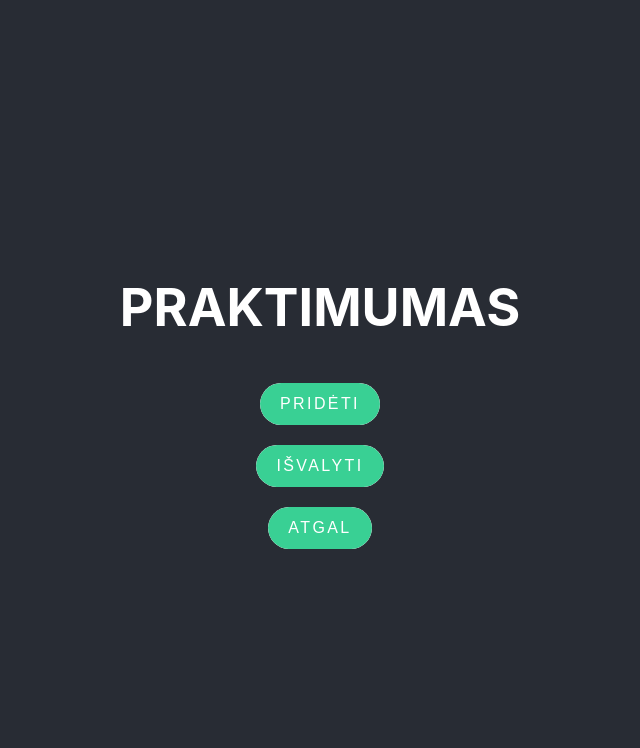
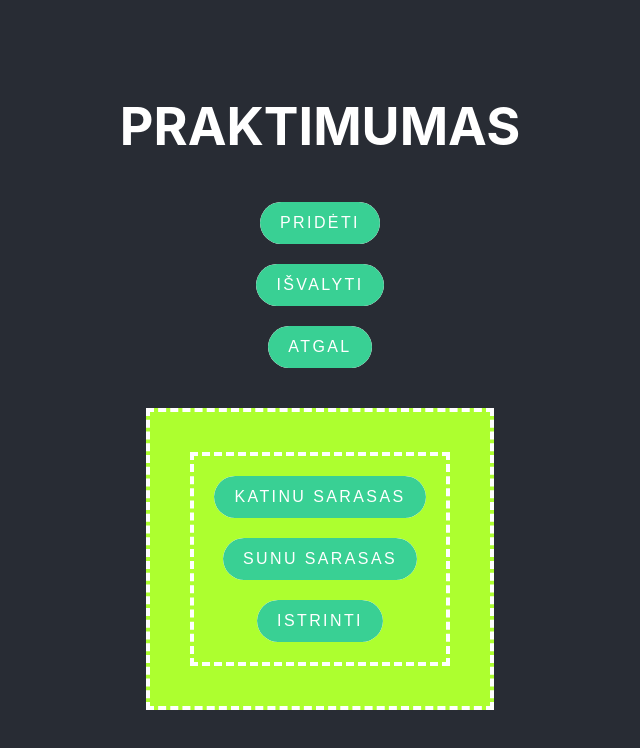
Before and after one commit to Nuotaikos/001, a React (Create React App) app in the folder r1/: page / in a window 1280 px wide. Shown: the top 748 px of the page, without its empty margins (320-960 px from the left). Built offline with nearby package versions, Linux system fonts and the light colour scheme.

Commit message:
add, rem cats

```diff
--- a/r1/src/App012.jsx
+++ b/r1/src/012.jsx
@@ -17,6 +17,7 @@
   const remKv = () => {
     setKv(k => k.slice(1));
   }
+
 
   useEffect(() => {
     setKv(JSON.parse(localStorage.getItem('kv') ?? '[]'));
--- a/r1/src/App.jsx
+++ b/r1/src/App.jsx
@@ -2,10 +2,47 @@
 import './App.scss';
 import rand from './Functions/rand';
 
+const cats = [
+
+  'Mulkis',
+
+  'Kakius',
+
+  'Pilkius',
+
+  'Balčius'
+
+];
+
+const dog = [
+
+  'Sniego',
+
+  'Dingo',
+
+  'Atsirado',
+
+  'Pifas',
+
+  'Bobikas'
+
+];
 function App() {
 
   const [kv, setKv] = useState(null);
   const istorija = useRef([]);
+  const [katinai, setkatinai] = useState([]);
+
+
+  const addCats = () => {
+    setkatinai(x => [...x, ...cats]);
+  }
+  const addDogs = () => {
+    setkatinai(dog);
+  }
+  const remDC = () => {
+    setkatinai([]);
+  }
 
   // PIRMAS KROVIMAS
   useEffect(() => {
@@ -25,7 +62,7 @@
     const kiekis = rand(5, 10);
     const kvadratukai = [];
     for (let i = 0; i < kiekis; i++) {
-      kvadratukai.push('^o^');
+      kvadratukai.push('>^o^<');
     }
     setKv(k => {
       istorija.current.unshift(null === k ? [...kvadratukai] : [...k, ...kvadratukai])
@@ -64,6 +101,21 @@
         <button onClick={prideti}>Pridėti</button>
         <button onClick={isvalyti}>Išvalyti</button>
         <button onClick={atgal}>Atgal</button>
+        <div className='green-field'>
+
+          {
+            katinai.map((c, i) => <div key={i}>{c}></div>)
+          }
+
+          <div className='buttons-field'>
+            <button onClick={addCats}>Katinu sarasas</button>
+            <button onClick={addDogs}>Sunu sarasas</button>
+            <button onClick={remDC}>Istrinti</button>
+
+          </div>
+
+        </div>
+
       </header>
     </div>
   );
--- a/r1/src/App.scss
+++ b/r1/src/App.scss
@@ -138,3 +138,27 @@
     transform: rotate(360deg);
   }
 }
+
+.green-field {
+  margin: 30px;
+  padding: 10px;
+  border: 4px dashed white;
+  display: flex;
+  flex-wrap: wrap;
+  flex-direction: column;
+  justify-content: center;
+  align-items: center;
+  background-color: greenyellow;
+
+}
+
+.buttons-field {
+  margin: 30px;
+  padding: 10px;
+  border: 4px dashed white;
+  display: flex;
+  flex-wrap: wrap;
+  flex-direction: column;
+  justify-content: center;
+  align-items: center;
+}
```
Also changed, not shown: r1/src/011.jsx (renamed from r1/src/App011.jsx).
